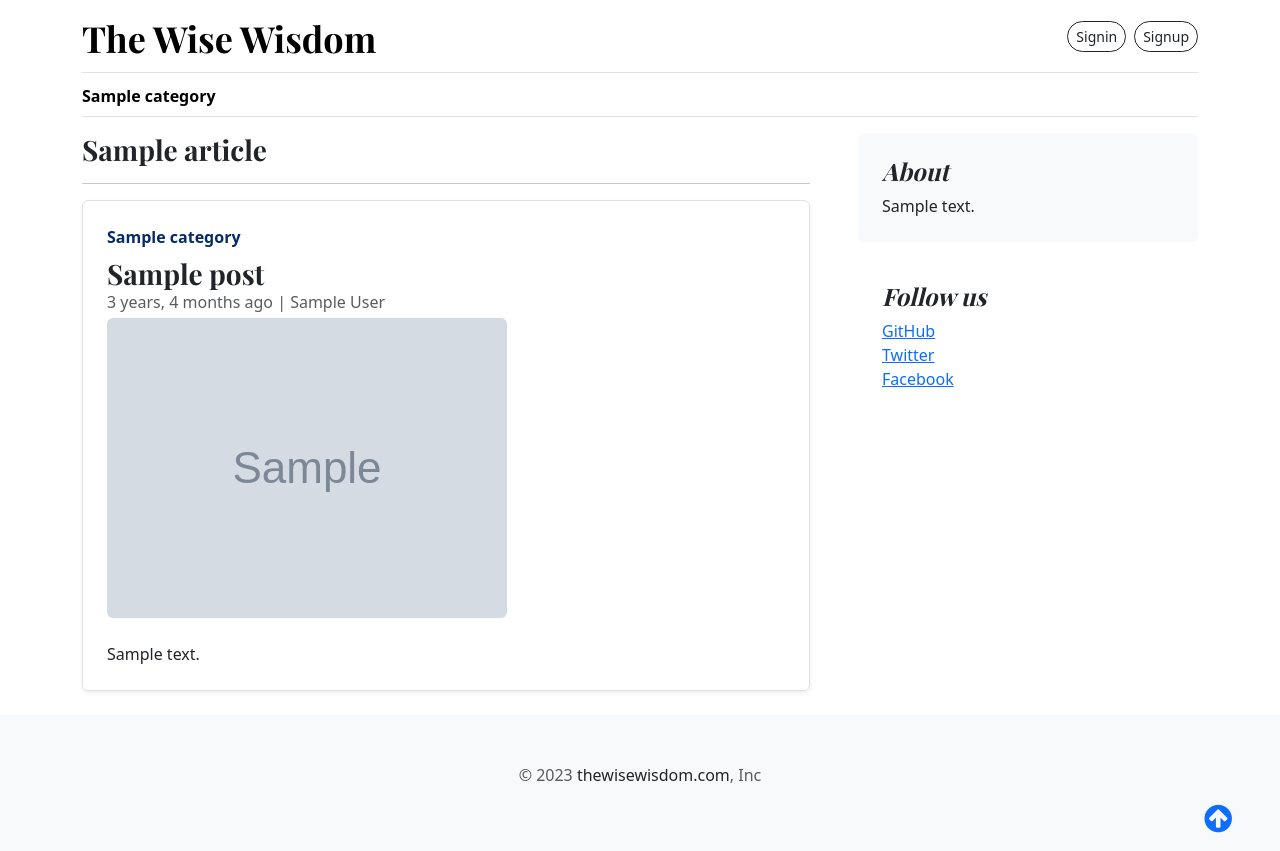
After one commit to devendraDPI/blog, a Django app: template templates/blog.html in a window 1280 px wide. The commit adds this page. Run offline with Django 4.2, Linux system fonts and the light colour scheme; the template is opened without the code that fills it: most values are stand-ins (such as "Sample title", 1, 10 or a date in 2020); grey boxes marked "Sample" are stand-in pictures; data that the repository does not hold is empty.

Commit message:
Created blog page

```diff
--- /dev/null
+++ b/templates/blog.html
@@ -0,0 +1,37 @@
+{% extends 'base.html' %}
+{% load static %}
+{% block title %}{{ article.title }}{% endblock title %}
+{% block content %}
+  <main class="container">
+    <div class="row g-5">
+      <div class="col-md-8">
+        <h3>{{ article.title }}</h3> <hr>
+          <div class="row g-0 border rounded overflow-hidden flex-md-row mb-4 shadow-sm position-relative">
+            <div class="col p-4 d-flex flex-column position-static">
+              <a href="{% url 'posts-by-category' article.id %}"><strong class="d-inline-block mb-2 text-primary-emphasis">{{ article.category }}</strong></a>
+              <h3 class="mb-0">{{ post.title }}</h3>
+              <div class="mb-1 text-body-secondary">{{ article.created_at|timesince }} ago | {{ article.author }}</div>
+              <figure class="mb-4"><img class="img-fluid rounded" src="{{ article.featured_image.url }}" alt="..." /></figure>
+              <p class="card-text mb-auto">{{ article.blog_body }}</p>
+            </div>
+          </div>
+      </div>
+      <div class="col-md-4">
+        <div class="position-sticky" style="top: 2rem;">
+          <div class="p-4 mb-3 bg-body-tertiary rounded">
+            <h4 class="fst-italic">About</h4>
+            <p class="mb-0">{{ article.short_description }}</p>
+          </div>
+          <div class="p-4">
+            <h4 class="fst-italic">Follow us</h4>
+            <ol class="list-unstyled">
+              <li><a href="#">GitHub</a></li>
+              <li><a href="#">Twitter</a></li>
+              <li><a href="#">Facebook</a></li>
+            </ol>
+          </div>
+        </div>
+      </div>
+    </div>
+  </main>
+{% endblock content %}
--- a/templates/home.html
+++ b/templates/home.html
@@ -23,7 +23,7 @@
           <div class="carousel-item mb-3">
             <img src="{{ post.featured_image.url }}" class="d-block w-100 rounded" alt="Featured post image" height="400px" style="opacity: 1;">
             <div class="carousel-caption d-none d-md-block">
-              <h1 class="display-4 fst-italic">{{ post.title|truncatechars:30 }}</h1>
+              <a href="{% url 'blog' post.slug %}" class="text-white" style="text-decoration: none;"><h1 class="display-4 fst-italic">{{ post.title|truncatechars:30 }}</h1></a>
               <p class="lead my-3">{{ post.short_description|truncatechars:200 }}</p>
             </div>
           </div>
@@ -49,9 +49,8 @@
               <h3 class="mb-0">{{ post.title|truncatechars:50 }}</h3>
               <div class="mb-1 text-body-secondary">{{ post.created_at|timesince }} ago | {{ post.author }}</div>
               <p class="card-text mb-auto">{{ post.short_description|truncatechars:300 }}</p>
-              <a href="#" class="icon-link gap-1 icon-link-hover stretched-link">
+              <a href="{% url 'blog' post.slug %}" class="icon-link gap-1 icon-link-hover stretched-link">
                 Continue reading
-                <svg class="bi"><use xlink:href="#chevron-right"/></svg>
               </a>
             </div>
           </div>
--- a/templates/posts-by-category.html
+++ b/templates/posts-by-category.html
@@ -10,13 +10,12 @@
           {% for post in posts %}
             <div class="row g-0 border rounded overflow-hidden flex-md-row mb-4 shadow-sm h-md-250 position-relative">
               <div class="col p-4 d-flex flex-column position-static">
-                <strong class="d-inline-block mb-2 text-primary-emphasis">World</strong>
+                <strong class="d-inline-block mb-2 text-primary-emphasis">{{ post.category }}</strong>
                 <h3 class="mb-0">{{ post.title|truncatechars:50 }}</h3>
                 <div class="mb-1 text-body-secondary">{{ post.created_at|timesince }} ago | {{ post.author }}</div>
                 <p class="card-text mb-auto">{{ post.short_description|truncatechars:300 }}</p>
-                <a href="#" class="icon-link gap-1 icon-link-hover stretched-link">
+                <a href="{% url 'blog' post.slug %}" class="icon-link gap-1 icon-link-hover stretched-link">
                   Continue reading
-                  <svg class="bi"><use xlink:href="#chevron-right"/></svg>
                 </a>
               </div>
             </div>
--- a/the_wise_wisdom/urls.py
+++ b/the_wise_wisdom/urls.py
@@ -19,11 +19,13 @@ from django.urls import include, path
 from the_wise_wisdom import views
 from django.conf.urls.static import static
 from django.conf import settings
+from blog import views as blog_view
 
 urlpatterns = [
     path('admin/', admin.site.urls),
     path('', views.home, name='home'),
     path('category/', include('blog.urls')),
+    path('<slug:slug>/', blog_view.blogs, name='blog'),
 ]
 
 if settings.DEBUG:
```
Also changed, not shown: blog/views.py (+7 -1 lines).
